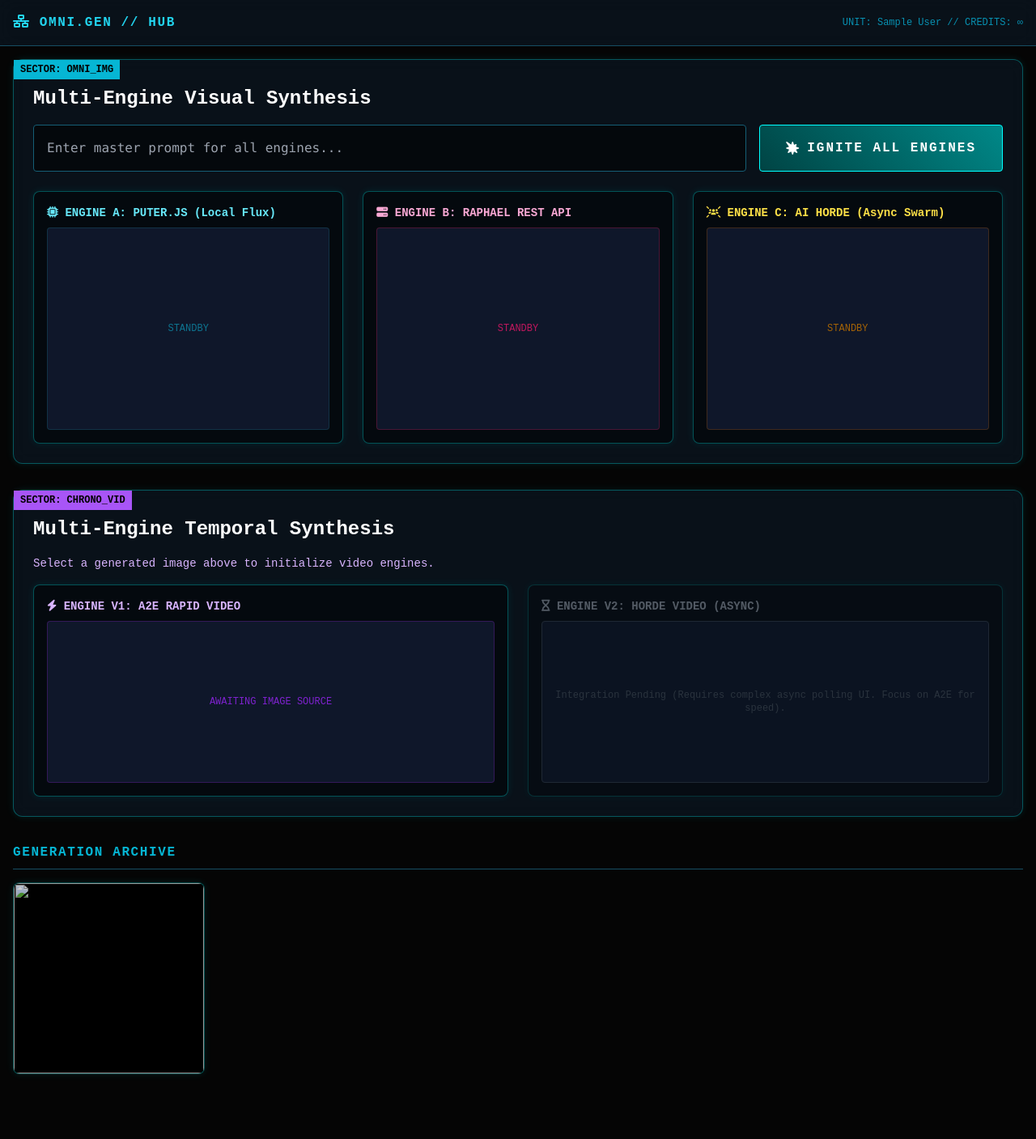
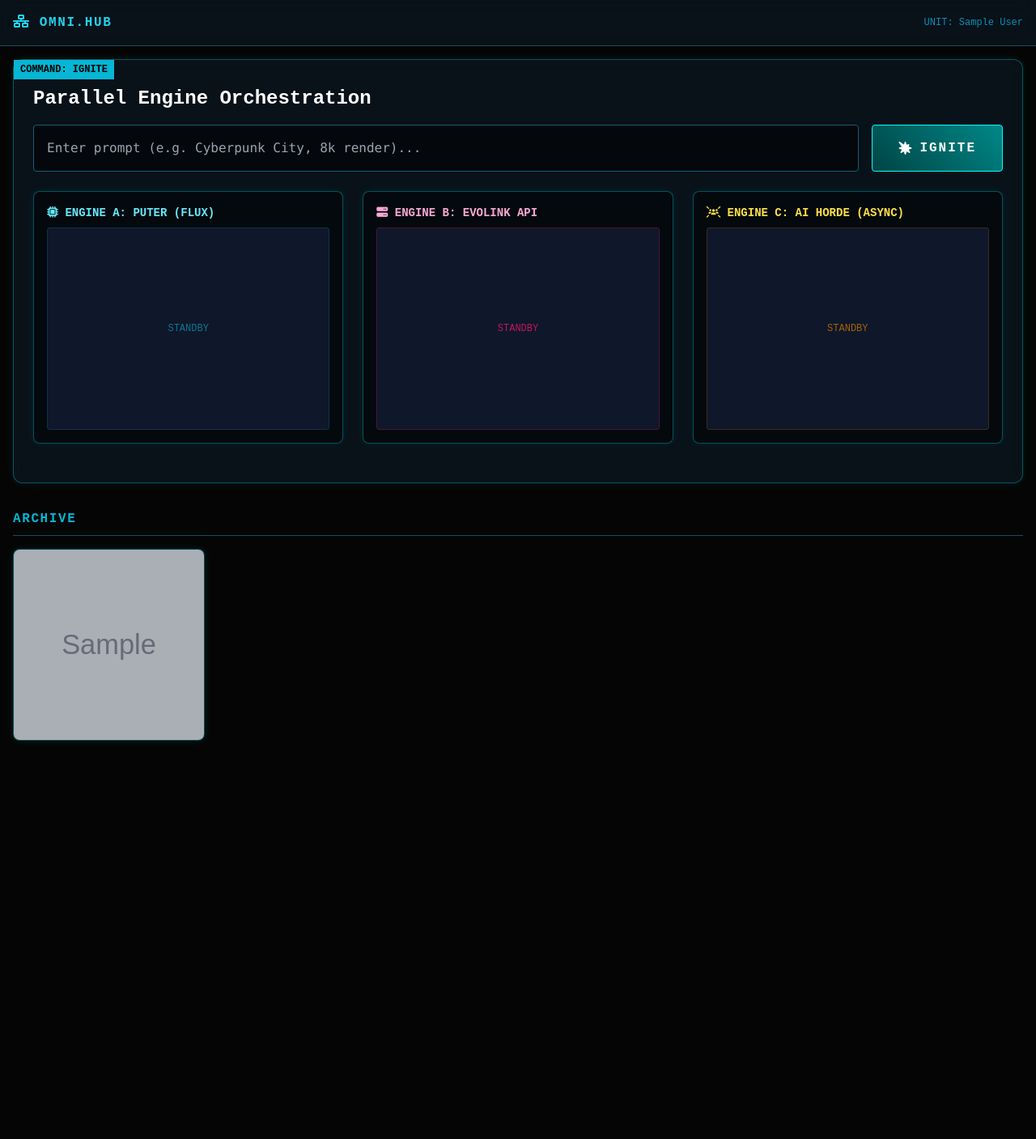
Before and after one commit to Devil-nkp/GameLore-AI, a Flask app: page /hub in a window 1280 px wide. Shown: the whole page at 81% size. After the commit the page ends 915 px from the top, so only its background shows below. Run offline with Flask 3, Linux system fonts and the light colour scheme; a user stored in the database is signed in; tables that the repository leaves empty hold one stand-in row (values such as "Sample post"); grey boxes marked "Sample" are stand-in pictures; some libraries are stand-ins or nearby versions.

Commit message:
hub.html

```diff
--- a/templates/hub.html
+++ b/templates/hub.html
@@ -1,72 +1,61 @@
 {% extends "base.html" %}
 {% block content %}
 <nav class="glass border-b border-cyan-900 p-4 sticky top-0 z-40 flex justify-between items-center">
-    <div class="text-cyan-400 font-bold tracking-widest"><i class="fa-solid fa-network-wired"></i> OMNI.GEN // HUB</div>
-    <div class="text-xs text-cyan-600">UNIT: {{ user.name }} // CREDITS: ∞</div>
+    <div class="text-cyan-400 font-bold tracking-widest"><i class="fa-solid fa-network-wired"></i> OMNI.HUB</div>
+    <div class="text-xs text-cyan-600">UNIT: {{ user.name }}</div>
 </nav>
 
 <div class="container mx-auto p-4 space-y-8 pb-20">
 
     <section class="glass sci-fi-border rounded-xl p-6 relative">
-        <div class="absolute top-0 left-0 bg-cyan-500 text-black text-xs font-bold px-2 py-1">SECTOR: OMNI_IMG</div>
-        <h2 class="text-2xl font-bold text-white mb-4 mt-2">Multi-Engine Visual Synthesis</h2>
+        <div class="absolute top-0 left-0 bg-cyan-500 text-black text-xs font-bold px-2 py-1">COMMAND: IGNITE</div>
+        <h2 class="text-2xl font-bold text-white mb-4 mt-2">Parallel Engine Orchestration</h2>
 
         <div class="flex gap-4 mb-6">
-            <input type="text" id="masterPrompt" class="flex-1 bg-black/50 border border-cyan-800 rounded p-4 text-cyan-100 focus:border-cyan-400 outline-none font-mono" placeholder="Enter master prompt for all engines...">
+            <input type="text" id="masterPrompt" class="flex-1 bg-black/50 border border-cyan-800 rounded p-4 text-cyan-100 focus:border-cyan-400 outline-none font-mono" placeholder="Enter prompt (e.g. Cyberpunk City, 8k render)...">
             <button onclick="igniteAllEngines()" class="btn-sci px-8 rounded font-bold flex items-center gap-2">
-                <i class="fa-solid fa-burst"></i> IGNITE ALL ENGINES
+                <i class="fa-solid fa-burst"></i> IGNITE
             </button>
         </div>
 
         <div class="grid grid-cols-1 md:grid-cols-3 gap-6">
+
             <div class="sci-fi-border rounded-lg p-4 bg-black/40 flex flex-col">
-                <h3 class="text-cyan-300 font-bold mb-2 text-sm"><i class="fa-solid fa-microchip"></i> ENGINE A: PUTER.JS (Local Flux)</h3>
-                <div id="puterSlot" class="flex-1 min-h-[250px] bg-slate-900 rounded flex items-center justify-center relative group border border-cyan-900/50">
+                <h3 class="text-cyan-300 font-bold mb-2 text-sm"><i class="fa-solid fa-microchip"></i> ENGINE A: PUTER (FLUX)</h3>
+                <div id="puterSlot" class="flex-1 min-h-[250px] bg-slate-900 rounded flex items-center justify-center relative border border-cyan-900/50">
                     <span class="text-cyan-700 text-xs">STANDBY</span>
                 </div>
             </div>
+
             <div class="sci-fi-border rounded-lg p-4 bg-black/40 flex flex-col">
-                <h3 class="text-pink-300 font-bold mb-2 text-sm"><i class="fa-solid fa-server"></i> ENGINE B: RAPHAEL REST API</h3>
-                <div id="raphaelSlot" class="flex-1 min-h-[250px] bg-slate-900 rounded flex items-center justify-center relative group border border-pink-900/50">
+                <h3 class="text-pink-300 font-bold mb-2 text-sm"><i class="fa-solid fa-server"></i> ENGINE B: EVOLINK API</h3>
+                <div id="evolinkSlot" class="flex-1 min-h-[250px] bg-slate-900 rounded flex items-center justify-center relative border border-pink-900/50">
                     <span class="text-pink-700 text-xs">STANDBY</span>
                 </div>
             </div>
-             <div class="sci-fi-border rounded-lg p-4 bg-black/40 flex flex-col">
-                <h3 class="text-yellow-300 font-bold mb-2 text-sm"><i class="fa-solid fa-users-rays"></i> ENGINE C: AI HORDE (Async Swarm)</h3>
-                <div id="hordeImgSlot" class="flex-1 min-h-[250px] bg-slate-900 rounded flex items-center justify-center relative group border border-yellow-900/50">
+
+            <div class="sci-fi-border rounded-lg p-4 bg-black/40 flex flex-col">
+                <h3 class="text-yellow-300 font-bold mb-2 text-sm"><i class="fa-solid fa-users-rays"></i> ENGINE C: AI HORDE (ASYNC)</h3>
+                <div id="hordeSlot" class="flex-1 min-h-[250px] bg-slate-900 rounded flex items-center justify-center relative border border-yellow-900/50">
                     <span class="text-yellow-700 text-xs">STANDBY</span>
                 </div>
             </div>
+
+        </div>
+
+        <div class="text-center mt-6">
+            <button onclick="saveResults()" id="saveBtn" class="bg-green-600 text-white px-6 py-2 rounded font-bold hover:bg-green-500 hidden">
+                <i class="fa-solid fa-save"></i> SAVE GENERATED ASSETS
+            </button>
         </div>
     </section>
 
-    <section class="glass sci-fi-border rounded-xl p-6 relative">
-        <div class="absolute top-0 left-0 bg-purple-500 text-black text-xs font-bold px-2 py-1">SECTOR: CHRONO_VID</div>
-        <h2 class="text-2xl font-bold text-white mb-4 mt-2">Multi-Engine Temporal Synthesis</h2>
-        <p class="text-purple-300 text-sm mb-4">Select a generated image above to initialize video engines.</p>
-
-        <div class="grid grid-cols-1 md:grid-cols-2 gap-6">
-             <div class="sci-fi-border rounded-lg p-4 bg-black/40 flex flex-col">
-                <h3 class="text-purple-300 font-bold mb-2 text-sm"><i class="fa-solid fa-bolt"></i> ENGINE V1: A2E RAPID VIDEO</h3>
-                <div id="a2eSlot" class="flex-1 min-h-[200px] bg-slate-900 rounded flex items-center justify-center relative border border-purple-900/50">
-                    <span class="text-purple-700 text-xs">AWAITING IMAGE SOURCE</span>
-                </div>
-            </div>
-            <div class="sci-fi-border rounded-lg p-4 bg-black/40 flex flex-col opacity-50">
-                <h3 class="text-gray-400 font-bold mb-2 text-sm"><i class="fa-solid fa-hourglass"></i> ENGINE V2: HORDE VIDEO (ASYNC)</h3>
-                <div class="flex-1 min-h-[200px] bg-slate-900 rounded flex items-center justify-center border border-gray-700">
-                     <span class="text-gray-600 text-center text-xs p-4">Integration Pending (Requires complex async polling UI. Focus on A2E for speed).</span>
-                </div>
-            </div>
-        </div>
-    </section>
-
-     <section>
-        <h3 class="text-cyan-500 border-b border-cyan-900 pb-2 mb-4 font-bold tracking-widest">GENERATION ARCHIVE</h3>
+    <section>
+        <h3 class="text-cyan-500 border-b border-cyan-900 pb-2 mb-4 font-bold tracking-widest">ARCHIVE</h3>
         <div class="grid grid-cols-2 md:grid-cols-5 gap-4">
             {% for item in history %}
-            <a href="/history/{{ item.id }}" class="block sci-fi-border rounded-lg overflow-hidden hover:scale-105 transition relative group aspect-square bg-black">
-                <img src="{{ item.main_image_url }}" class="w-full h-full object-cover opacity-80 group-hover:opacity-100 transition">
+            <a href="/history/{{ item.id }}" class="block sci-fi-border rounded-lg overflow-hidden hover:scale-105 transition relative aspect-square bg-black">
+                <img src="{{ item.puter_image_url or item.evolink_image_url or item.horde_image_url }}" class="w-full h-full object-cover opacity-80 group-hover:opacity-100 transition">
             </a>
             {% endfor %}
         </div>
@@ -75,126 +64,84 @@
 </div>
 
 <script>
-    let currentPrompt = "";
-    let selectedImageUrl = "";
+    let currentResults = { puter: null, evolink: null, horde: null };
 
-    // --- Helper: Loading Spinner State ---
-    function setLoading(slotId, color) {
-        document.getElementById(slotId).innerHTML = `<div class="loader ease-linear rounded-full border-4 border-t-4 border-${color}-900 h-8 w-8"></div>`;
+    function setLoading(id) {
+        document.getElementById(id).innerHTML = `<div class="loader ease-linear rounded-full border-4 border-t-4 border-gray-200 h-8 w-8"></div>`;
     }
 
-    // --- Helper: Render Result Image ---
-    function renderImage(slotId, url, engineName, color) {
-        const slot = document.getElementById(slotId);
-        slot.innerHTML = `
-            <img src="${url}" class="w-full h-full object-cover">
-            <div class="absolute inset-0 bg-black/60 opacity-0 group-hover:opacity-100 transition flex flex-col items-center justify-center gap-2">
-                <button onclick="openFullscreen('${url}', 'img')" class="text-${color}-400 hover:text-white"><i class="fa-solid fa-expand fa-xl"></i></button>
-                <button onclick="selectForVideo('${url}')" class="btn-sci text-xs px-4 py-2 rounded mt-2 border-${color}-500 text-${color}-300 hover:bg-${color}-500 hover:text-white">
-                    <i class="fa-solid fa-film"></i> SELECT FOR VIDEO
-                </button>
-            </div>
-            <div class="absolute bottom-0 right-0 bg-black/80 text-${color}-300 text-[10px] px-2 py-1">${engineName} Result</div>
+    function renderImg(id, url) {
+        document.getElementById(id).innerHTML = `
+            <img src="${url}" class="w-full h-full object-cover cursor-pointer" onclick="openFullscreen('${url}')">
         `;
     }
 
-    // --- Helper: Render Video Result ---
-    function renderVideo(slotId, url, color) {
-         document.getElementById(slotId).innerHTML = `
-            <video src="${url}" controls autoplay loop class="w-full h-full object-cover"></video>
-            <button onclick="openFullscreen('${url}', 'vid')" class="absolute top-2 right-2 text-${color}-400 bg-black/50 p-2 rounded hover:text-white"><i class="fa-solid fa-expand"></i></button>
-        `;
+    async function igniteAllEngines() {
+        const prompt = document.getElementById('masterPrompt').value;
+        if(!prompt) return alert("Enter prompt");
+
+        // Reset
+        currentResults = { puter: null, evolink: null, horde: null };
+        document.getElementById('saveBtn').classList.add('hidden');
+        setLoading('puterSlot'); setLoading('evolinkSlot'); setLoading('hordeSlot');
+
+        // 1. Puter.js (Frontend)
+        puter.ai.txt2img(prompt, { model: 'flux.1-dev' })
+            .then(r => {
+                currentResults.puter = r.src;
+                renderImg('puterSlot', r.src);
+                checkSave();
+            })
+            .catch(e => document.getElementById('puterSlot').innerHTML = `<span class="text-red-500 text-xs">${e.message}</span>`);
+
+        // 2. Evolink (Backend)
+        fetch('/api/gen/evolink', { method: 'POST', headers: {'Content-Type': 'application/json'}, body: JSON.stringify({prompt}) })
+            .then(r => r.json())
+            .then(d => {
+                if(d.url) { currentResults.evolink = d.url; renderImg('evolinkSlot', d.url); checkSave(); }
+                else document.getElementById('evolinkSlot').innerHTML = `<span class="text-gray-500 text-xs">${d.error}</span>`;
+            });
+
+        // 3. AI Horde (Backend Async)
+        fetch('/api/gen/horde/start', { method: 'POST', headers: {'Content-Type': 'application/json'}, body: JSON.stringify({prompt}) })
+            .then(r => r.json())
+            .then(d => {
+                if(d.id) pollHorde(d.id);
+                else document.getElementById('hordeSlot').innerHTML = `<span class="text-red-500 text-xs">${d.error}</span>`;
+            });
     }
 
-
-    // === MAIN ORCHESTRATION FUNCTION ===
-    async function igniteAllEngines() {
-        currentPrompt = document.getElementById('masterPrompt').value;
-        if(!currentPrompt) return alert("Master Prompt Required.");
-
-        // 1. Reset Slots
-        setLoading('puterSlot', 'cyan');
-        setLoading('raphaelSlot', 'pink');
-        setLoading('hordeImgSlot', 'yellow');
-
-        // 2. Fire Engines in Parallel
-        // Puter.js (Frontend)
-        puter.ai.txt2img(currentPrompt, { model: 'flux.1-dev' })
-            .then(res => renderImage('puterSlot', res.src, 'Puter.js', 'cyan'))
-            .catch(e => document.getElementById('puterSlot').innerHTML = `<span class="text-red-500 text-xs">FAILED: ${e.message}</span>`);
-
-        // Raphael AI (Backend)
-        fetch('/api/gen/raphael', { method: 'POST', headers: {'Content-Type': 'application/json'}, body: JSON.stringify({prompt: currentPrompt}) })
-            .then(r => r.json())
-            .then(data => {
-                if(data.url) renderImage('raphaelSlot', data.url, 'Raphael API', 'pink');
-                else throw new Error(data.error || 'Unknown Error');
-            })
-            .catch(e => document.getElementById('raphaelSlot').innerHTML = `<span class="text-red-500 text-xs">FAILED: ${e.message}</span>`);
-
-        // AI Horde (Backend Async + Polling)
-        fetch('/api/gen/horde/image/start', { method: 'POST', headers: {'Content-Type': 'application/json'}, body: JSON.stringify({prompt: currentPrompt}) })
-            .then(r => r.json())
-            .then(data => {
-                if(data.id) pollHordeImage(data.id);
-                else throw new Error(data.error);
-            })
-            .catch(e => document.getElementById('hordeImgSlot').innerHTML = `<span class="text-red-500 text-xs">FAILED: ${e.message}</span>`);
+    function pollHorde(id) {
+        let attempts = 0;
+        const interval = setInterval(() => {
+            attempts++;
+            if(attempts > 30) { clearInterval(interval); document.getElementById('hordeSlot').innerHTML = "TIMEOUT"; return; }
+            fetch(`/api/gen/horde/check/${id}`).then(r => r.json()).then(d => {
+                if(d.status === 'done') {
+                    clearInterval(interval);
+                    currentResults.horde = d.url;
+                    renderImg('hordeSlot', d.url);
+                    checkSave();
+                }
+            });
+        }, 2000);
     }
 
-    // --- Horde Polling Logic ---
-    function pollHordeImage(id) {
-        let attempts = 0;
-        const poll = setInterval(() => {
-            attempts++;
-             document.getElementById('hordeImgSlot').innerHTML = `<div class="text-yellow-500 text-xs text-center animate-pulse">Horde Swarm Processing...<br>Tick: ${attempts}</div>`;
-            if(attempts > 60) { clearInterval(poll); document.getElementById('hordeImgSlot').innerHTML = `<span class="text-red-500 text-xs">TIMEOUT</span>`; return; }
-
-            fetch(`/api/gen/horde/image/check/${id}`)
-                .then(r => r.json())
-                .then(data => {
-                    if(data.status === 'done') {
-                        clearInterval(poll);
-                        renderImage('hordeImgSlot', data.url, 'AI Horde Swarm', 'yellow');
-                    }
-                });
-        }, 2000); // Check every 2s
+    function checkSave() {
+        document.getElementById('saveBtn').classList.remove('hidden');
     }
 
-
-    // === VIDEO ORCHESTRATION ===
-    function selectForVideo(url) {
-        selectedImageUrl = url;
-        window.scrollTo({ top: document.body.scrollHeight / 2, behavior: 'smooth' });
-
-        // Start A2E Engine
-        setLoading('a2eSlot', 'purple');
-        document.getElementById('a2eSlot').innerHTML += '<div class="text-purple-300 text-xs mt-2">Initializing A2E Rapid Video...</div>'
-
-        fetch('/api/gen/a2e', { method: 'POST', headers: {'Content-Type': 'application/json'}, body: JSON.stringify({image_url: url}) })
-            .then(r => r.json())
-            .then(data => {
-                if(data.url) {
-                     renderVideo('a2eSlot', data.url, 'purple');
-                     // Automatically save this successful combined result
-                     saveFinalResult(url, data.url, null);
-                }
-                else throw new Error(data.error);
+    function saveResults() {
+        const prompt = document.getElementById('masterPrompt').value;
+        fetch('/api/save_final', {
+            method: 'POST', headers: {'Content-Type': 'application/json'},
+            body: JSON.stringify({
+                prompt: prompt,
+                puter_url: currentResults.puter,
+                evolink_url: currentResults.evolink,
+                horde_url: currentResults.horde
             })
-            .catch(e => document.getElementById('a2eSlot').innerHTML = `<span class="text-red-500 text-xs">A2E FAILED: ${e.message}</span>`);
+        }).then(() => alert("Results Saved to Archive!"));
     }
-
-    // --- Final Save Logic ---
-    function saveFinalResult(imgUrl, a2eUrl, hordeUrl) {
-         fetch('/api/save_final', {
-             method: 'POST',
-             headers: {'Content-Type': 'application/json'},
-             body: JSON.stringify({prompt: currentPrompt, image_url: imgUrl, a2e_url: a2eUrl, horde_url: hordeUrl})
-         }).then(() => {
-             // Optional: Refresh page or show success notification to update archive list
-             console.log("Result archived successfully.");
-         });
-    }
-
 </script>
 {% endblock %}
```
